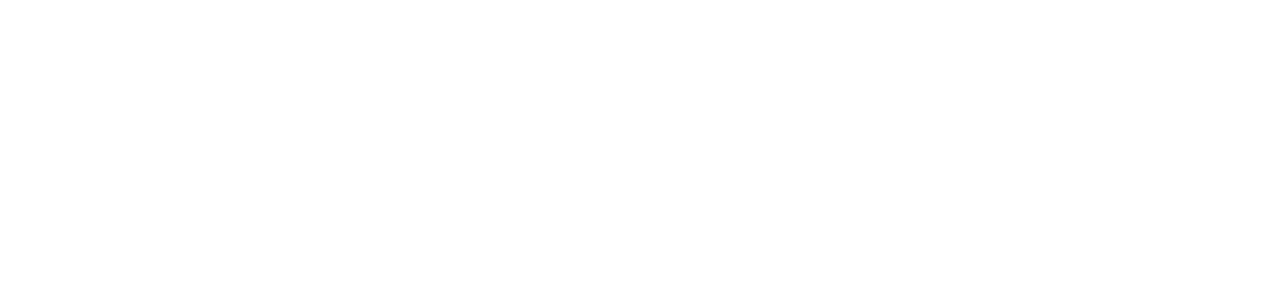
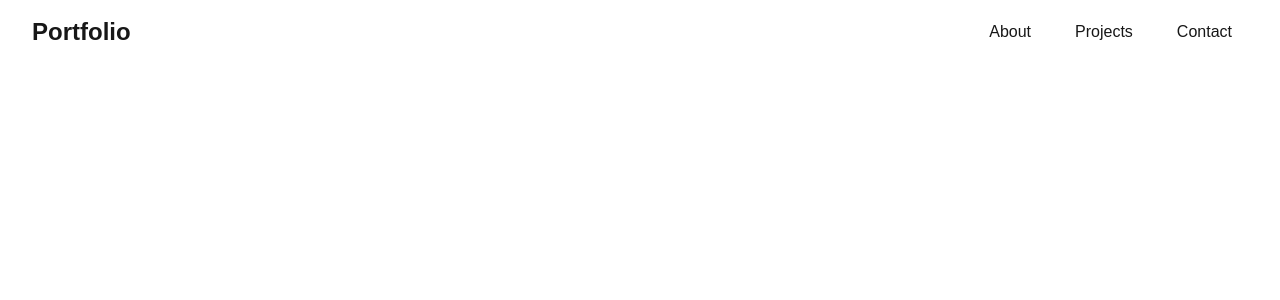
Before and after one commit to Benjamin-Dekan/portfolio, a Next.js app: page / in a window 1280 px wide. Shown: the top 300 px of the page. Built offline with nearby package versions, Linux system fonts and the light colour scheme.

Commit message:
feat: integrate header into global layout

```diff
--- a/app/layout.tsx
+++ b/app/layout.tsx
@@ -1,6 +1,7 @@
 import type { Metadata } from "next";
 import { Geist, Geist_Mono } from "next/font/google";
 import "./globals.css";
+import { Header } from "./components/layout/Header";
 
 const geistSans = Geist({
   variable: "--font-geist-sans",
@@ -23,6 +24,7 @@
       lang="en"
       className={`${geistSans.variable} ${geistMono.variable} h-full antialiased`}
     >
+      <Header />
       <body className="min-h-full flex flex-col">{children}</body>
     </html>
   );
```
